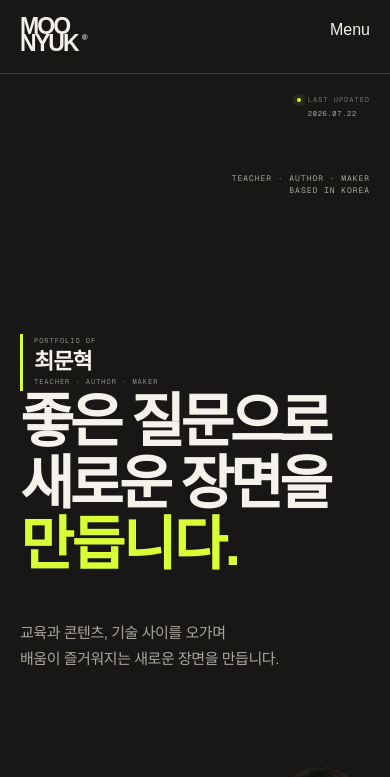
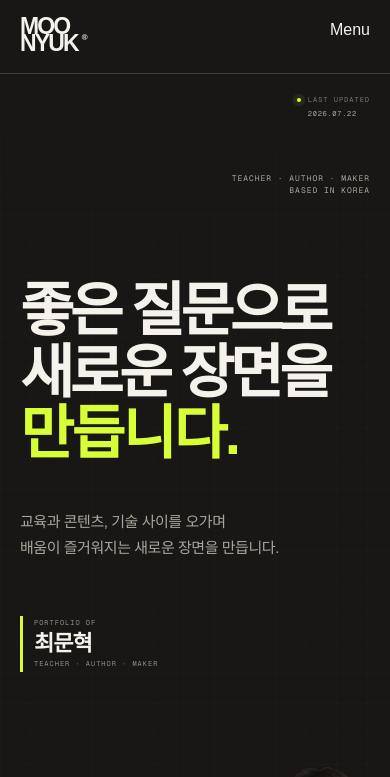
Before and after one commit to treism1234/moonyuk-portfolio, a Next.js app: page / in a window 390 px wide. Shown: the top 777 px of the page. Built offline with nearby package versions, Linux system fonts and the light colour scheme.

Commit message:
Order mobile hero content responsively

```diff
--- a/app/globals.css
+++ b/app/globals.css
@@ -159,14 +159,15 @@ button { font:inherit; }
 
 /* Collision-free mobile hero: metadata, statement, and portrait occupy separate bands. */
 @media(max-width:760px){
-  .hero{display:block;min-height:960px;padding:280px 20px 60px}
+  .hero{display:grid;grid-template-columns:minmax(0,1fr);grid-auto-rows:max-content;align-content:start;min-height:960px;padding:280px 20px 60px}
   .updated-stamp{top:96px;right:20px;font-size:7px;gap:7px}
   .eyebrow{top:172px;right:20px;text-align:right;font-size:8px;line-height:1.55}
-  .hero-title{position:relative;z-index:3;max-width:100%;font-size:clamp(48px,15vw,68px);line-height:1}
-  .hero-copy{position:relative;z-index:4;max-width:100%;margin:44px 0 0;font-size:15px;line-height:1.75}
-  .identity-card{position:relative;left:auto;right:auto;top:auto;bottom:auto;width:max-content;margin-top:54px;gap:4px;padding-left:11px}
+  .hero-title{grid-row:1;position:relative;z-index:3;max-width:100%;font-size:clamp(48px,15vw,68px);line-height:1}
+  .hero-copy{grid-row:2;position:relative;z-index:4;max-width:100%;margin:44px 0 0;font-size:15px;line-height:1.75}
+  .identity-card{grid-row:3;position:relative;left:auto;right:auto;top:auto;bottom:auto;width:max-content;margin-top:54px;gap:4px;padding-left:11px}
   .identity-card strong{font-size:22px}
   .identity-card span,.identity-card small{font-size:7px;white-space:nowrap}
   .hero-person{width:72vw;height:30%;right:-18vw;bottom:-2%;opacity:.58}
   .scroll-cue{left:20px;bottom:34px}
 }
+@media(max-width:350px){.hero-person{width:68vw;right:-28vw}}
```
